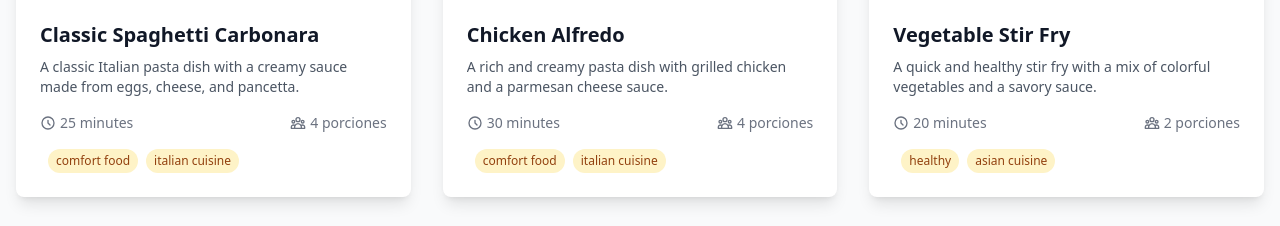
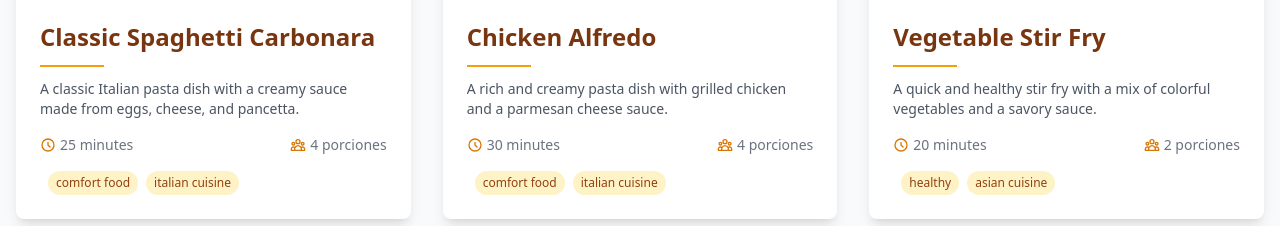
Before and after one commit to jorgemartind/tasty-pages, a plain HTML site: page index.html in a window 1280 px wide. Shown: the part 705-931 px from the top of the page. Drawn offline with nearby package versions, Linux system fonts and the light colour scheme; grey boxes are pictures that could not be loaded.

Commit message:
style: Enhance typography and layout for recipe display
- Updated header styles in index.html and recipe-detail.html for improved visual hierarchy and readability.
- Increased font sizes and adjusted margins for recipe names and descriptions to create a more engaging user experience.
- Added decorative elements (lines) to separate titles from descriptions, enhancing the overall aesthetic.

```diff
--- a/index.html
+++ b/index.html
@@ -124,20 +124,21 @@
                         <!-- Card Content -->
                         <div class="p-6">
                             <div class="mb-4">
-                                <h2 class="text-xl font-bold text-gray-900 mb-2">{{ recipe.name }}</h2>
+                                <h2 class="text-2xl font-bold text-amber-900 mb-3 line-clamp-2 hover:text-amber-700 transition-colors">{{ recipe.name }}</h2>
+                                <div class="w-16 h-0.5 bg-amber-500 mb-3"></div>
                                 <p class="text-gray-600 text-sm line-clamp-2">{{ recipe.description }}</p>
                             </div>
 
                             <!-- Recipe Metadata -->
                             <div class="flex justify-between items-center text-sm text-gray-500">
                                 <span class="flex items-center">
-                                    <svg class="w-4 h-4 mr-1" fill="none" stroke="currentColor" viewBox="0 0 24 24">
+                                    <svg class="w-4 h-4 mr-1 text-amber-600" fill="none" stroke="currentColor" viewBox="0 0 24 24">
                                         <path stroke-linecap="round" stroke-linejoin="round" stroke-width="2" d="M12 8v4l3 3m6-3a9 9 0 11-18 0 9 9 0 0118 0z"></path>
                                     </svg>
                                     {{ recipe.time }}
                                 </span>
                                 <span class="flex items-center">
-                                    <svg class="w-4 h-4 mr-1" fill="none" stroke="currentColor" viewBox="0 0 24 24">
+                                    <svg class="w-4 h-4 mr-1 text-amber-600" fill="none" stroke="currentColor" viewBox="0 0 24 24">
                                         <path stroke-linecap="round" stroke-linejoin="round" stroke-width="2" d="M17 20h5v-2a3 3 0 00-5.356-1.857M17 20H7m10 0v-2c0-.656-.126-1.283-.356-1.857M7 20H2v-2a3 3 0 015.356-1.857M7 20v-2c0-.656.126-1.283.356-1.857m0 0a5.002 5.002 0 019.288 0M15 7a3 3 0 11-6 0 3 3 0 016 0zm6 3a2 2 0 11-4 0 2 2 0 014 0zM7 10a2 2 0 11-4 0 2 2 0 014 0z"></path>
                                     </svg>
                                     {{ recipe.servings }} porciones
```
Also changed, not shown: recipe-detail.html (+4 -3 lines).
